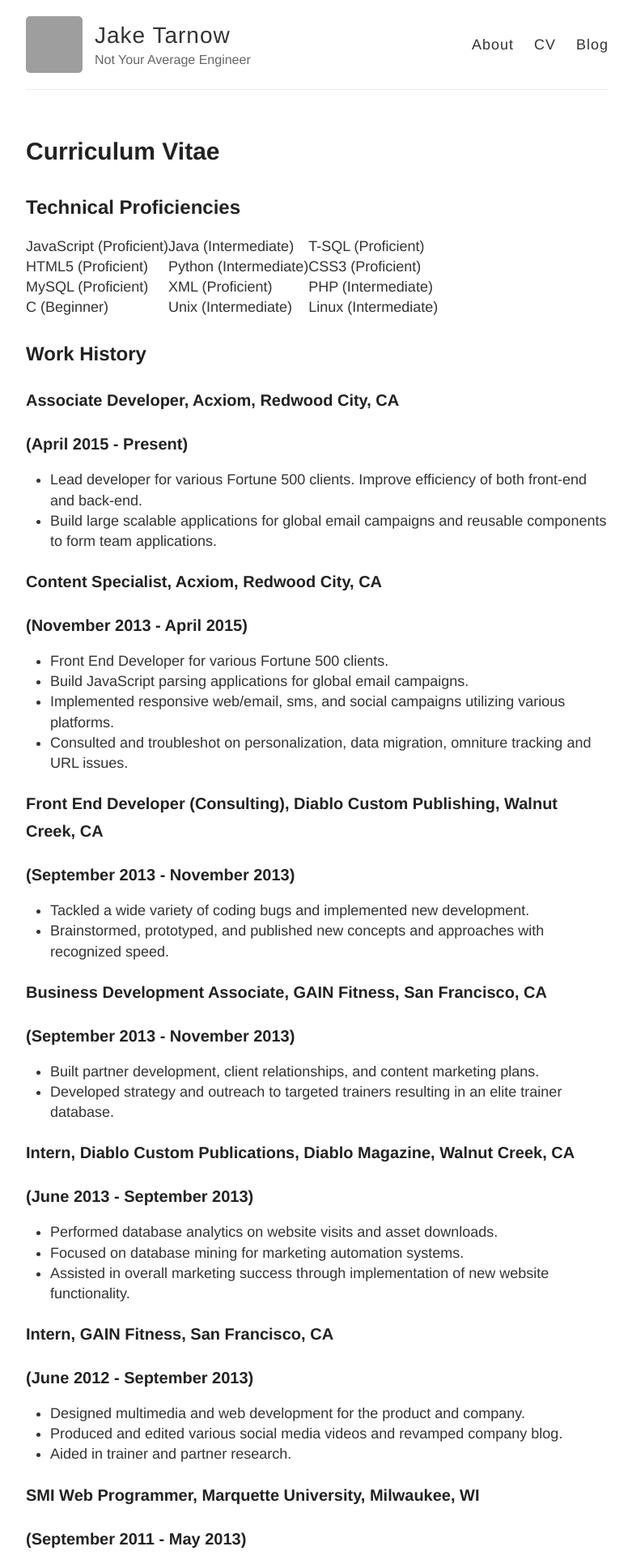
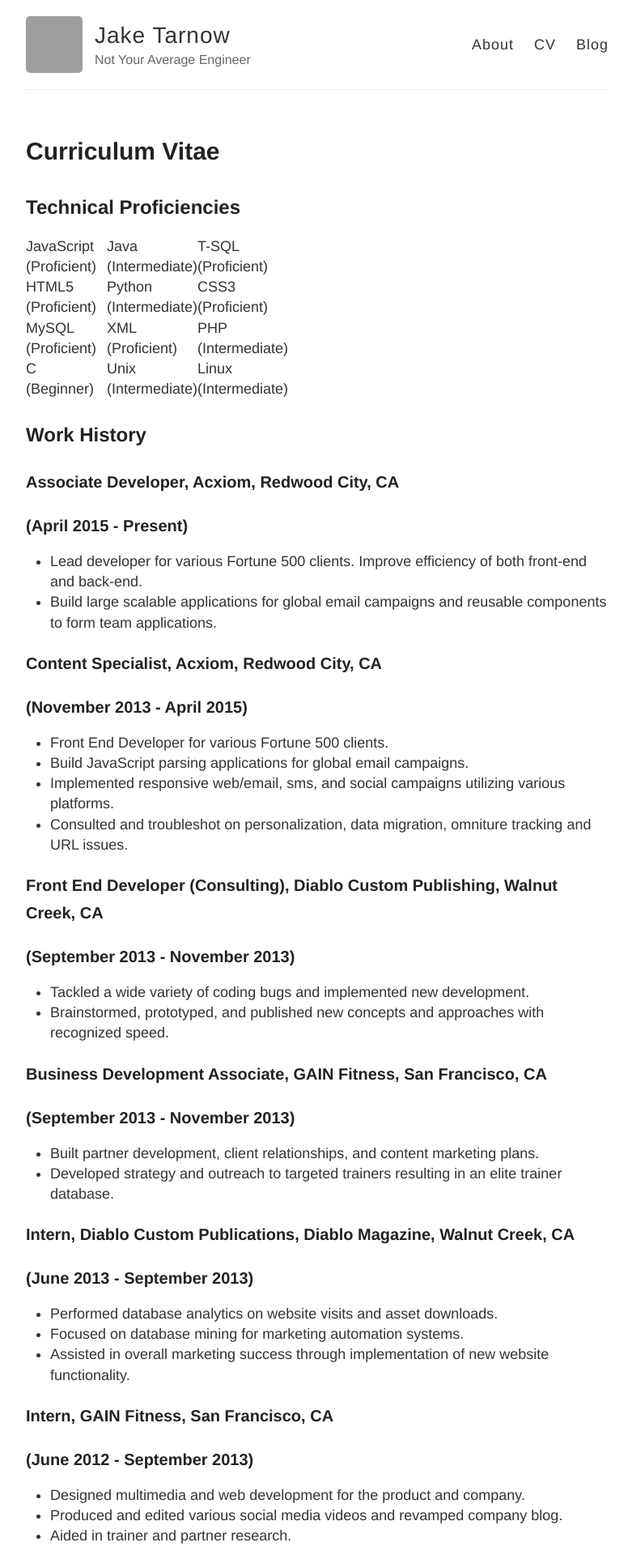
Before and after one commit to HoneyBadger123/jaketarnow.github.io, a Jekyll site: the page built from cv.md, in a window 1280 px wide. Shown: the top 1920 px of the page at 81% size, without its empty margins (248-1029 px from the left). Built offline with Jekyll 4.4.1, drawn with Linux system fonts in a browser that asks for light colours; Markdown is read by kramdown in place of the engine named in the settings; grey boxes are pictures that could not be loaded.

Commit message:
Update cv.md

```diff
--- a/cv.md
+++ b/cv.md
@@ -5,13 +5,12 @@ permalink: /cv/
 ---
 
 ## Technical Proficiencies
-<table cellspacing = "2px" cellborder = "1px" border = "1px" style="border: black;">
-<tr><td>JavaScript (Proficient)</td><td>Java (Intermediate)</td><td>T-SQL (Proficient)</td></tr>
-<tr><td>HTML5 (Proficient)</td><td>Python (Intermediate)</td><td>CSS3 (Proficient)</td></tr>
-<tr><td>MySQL (Proficient)</td><td>XML (Proficient)</td><td>PHP (Intermediate)</td></tr>
-<tr><td>C (Beginner)</td><td>Unix (Intermediate)</td><td>Linux (Intermediate)</td></tr>
+<table cellspacing = "0px" cellborder = "0px" border = "2px" style="border: black;">
+<tr><td align="left" width="100px;">JavaScript (Proficient)</td><td align="left" width="100px;">Java (Intermediate)</td><td align="left" width="100px;">T-SQL (Proficient)</td></tr>
+<tr><td align="left" width="100px;">HTML5 (Proficient)</td><td align="left" width="100px;">Python (Intermediate)</td><td>CSS3 (Proficient)</td></tr>
+<tr><td align="left" width="100px;">MySQL (Proficient)</td><td align="left" width="100px;">XML (Proficient)</td><td>PHP (Intermediate)</td></tr>
+<tr><td align="left" width="100px;">C (Beginner)</td><td align="left" width="100px;">Unix (Intermediate)</td><td>Linux (Intermediate)</td></tr>
 </table>
-
 
 ## Work History
 ### Associate Developer, Acxiom, Redwood City, CA
```
